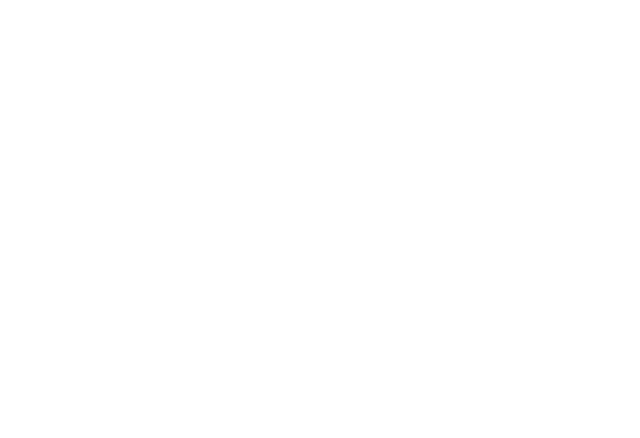
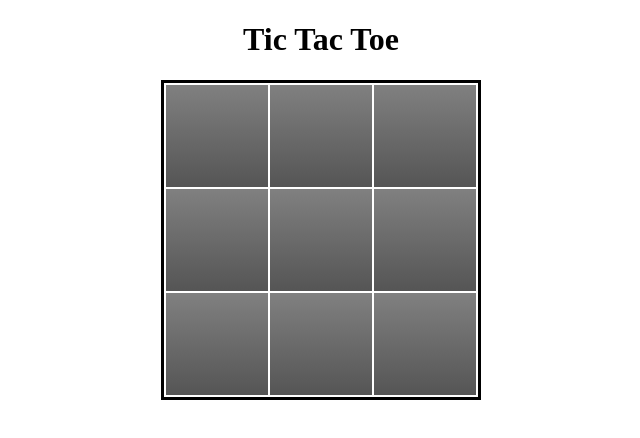
Before and after one commit to jaspreet-singh-sahota/tic-tac-toe-javascript, a plain HTML site: page index.html in a window 1280 px wide. Shown: the whole page, without its empty margins (319-959 px from the left). Drawn offline with Linux system fonts and the light colour scheme.

Commit message:
Add css to table

```diff
--- a/index.html
+++ b/index.html
@@ -5,8 +5,10 @@
     <meta name="viewport" content="width=device-width, initial-scale=1.0">
     <meta http-equiv="X-UA-Compatible" content="ie=edge">
     <title>Tic Tac Toe</title>
+    <link rel="stylesheet" href="styles/style.css">
   </head>
   <body>
+    <h1 class="title">Tic Tac Toe</h1>
     <table>
       <tr>
         <td class="cell" id="0"></td>
--- a/styles/style.css
+++ b/styles/style.css
@@ -0,0 +1,13 @@
+.title {
+  text-align: center;
+}
+table {
+  margin: auto;
+  border: 3px solid black;
+}
+
+td {
+  width: 100px;
+  height: 100px;
+  background: linear-gradient(grey 0%, #555555 100%);
+}
```
